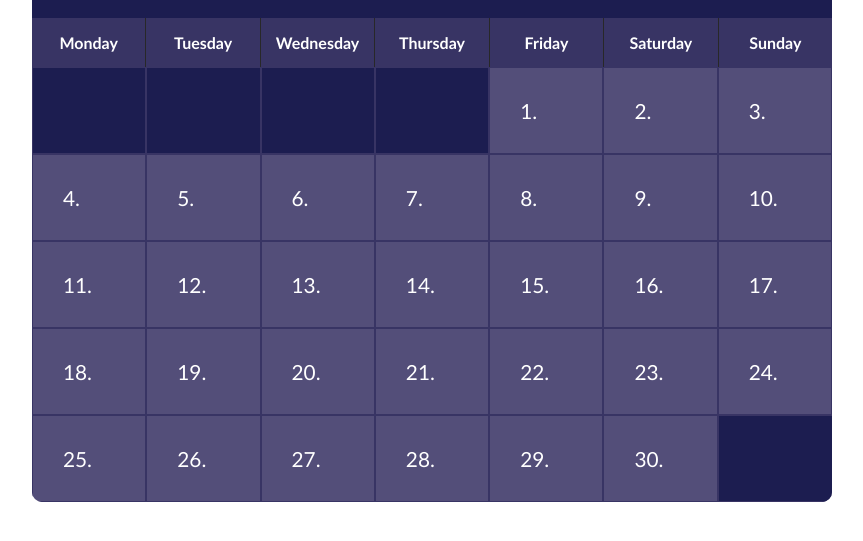
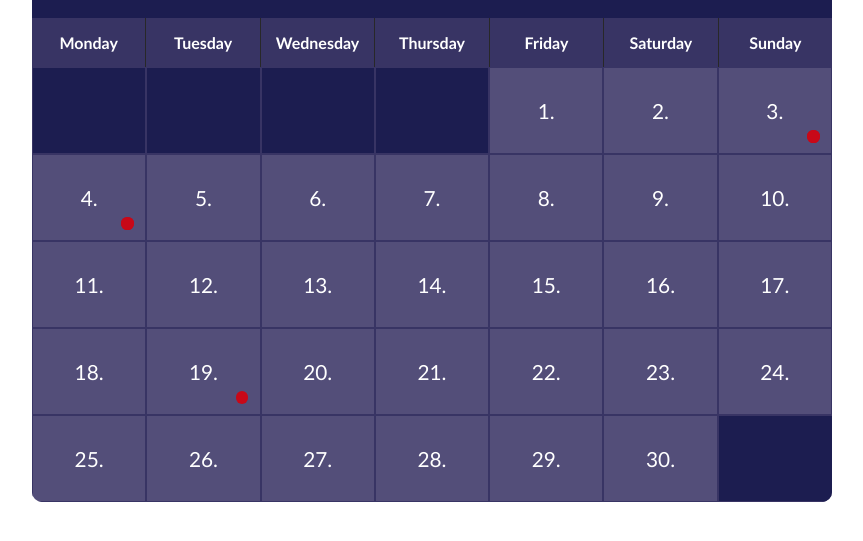
Before and after one commit to hp-offermann/Sportradar, a website: page public/html/index.html in a window 1280 px wide. Shown: the part 205-746 px from the top of the page, without its empty margins (208-1071 px from the left). Drawn offline with Linux system fonts and the light colour scheme; files whose address does not match are found by name.

Commit message:
marker appears on date with event, but amount of dots doesnt equal amounts of events --> important FIX!!

```diff
--- a/public/css/index.css
+++ b/public/css/index.css
@@ -102,14 +102,38 @@ body {
     border-right: none;
 }
 
+/*
 .flex-days div:hover {
     background-color: #c80818;
     color: white;
     font-weight: bold;
     border: none;
 }
+*/
 
 .no-date{
     background-color: #1c1d50;
     pointer-events: none;
 }
+
+.marker {
+    position: relative;
+    display: flex;
+    justify-content: center;
+    align-items: center;
+}
+
+.viewEntry {
+    padding: 0.4rem 0.4rem;
+    background-color: #c80818;
+    border: none;
+    border-radius: 50%;
+    cursor: pointer;
+    position: absolute;
+    bottom: 10px;
+    right: 10%;
+}
+
+.viewEntry:hover{
+    background-color: #00003c;
+}
--- a/public/html/index.html
+++ b/public/html/index.html
@@ -26,36 +26,36 @@
     </div>
     <div class="flex-days">
         <div class="no-date"></div> <div class="no-date"></div>  <div class="no-date"></div>  <div class="no-date"></div>
-        <div>1.</div>
-        <div>2.</div>
-        <div>3.</div>
-        <div>4.</div>
-        <div>5.</div>
-        <div>6.</div>
-        <div>7.</div>
-        <div>8.</div>
-        <div>9.</div>
-        <div>10.</div>
-        <div>11.</div>
-        <div>12.</div>
-        <div>13.</div>
-        <div>14.</div>
-        <div>15.</div>
-        <div>16.</div>
-        <div>17.</div>
-        <div>18.</div>
-        <div>19.</div>
-        <div>20.</div>
-        <div>21.</div>
-        <div>22.</div>
-        <div>23.</div>
-        <div>24.</div>
-        <div>25.</div>
-        <div>26.</div>
-        <div>27.</div>
-        <div>28.</div>
-        <div>29.</div>
-        <div>30.</div>
+        <div id="2024-11-01" class="marker">1.</div>
+        <div id="2024-11-02" class="marker">2.</div>
+        <div id="2024-11-03" class="marker">3.</div>
+        <div id="2024-11-04" class="marker">4.</div>
+        <div id="2024-11-05" class="marker">5.</div>
+        <div id="2024-11-06" class="marker">6.</div>
+        <div id="2024-11-07" class="marker">7.</div>
+        <div id="2024-11-08" class="marker">8.</div>
+        <div id="2024-11-09" class="marker">9.</div>
+        <div id="2024-11-10" class="marker">10.</div>
+        <div id="2024-11-11" class="marker">11.</div>
+        <div id="2024-11-12" class="marker">12.</div>
+        <div id="2024-11-13" class="marker">13.</div>
+        <div id="2024-11-14" class="marker">14.</div>
+        <div id="2024-11-15" class="marker">15.</div>
+        <div id="2024-11-16" class="marker">16.</div>
+        <div id="2024-11-17" class="marker">17.</div>
+        <div id="2024-11-18" class="marker">18.</div>
+        <div id="2024-11-19" class="marker">19.</div>
+        <div id="2024-11-20" class="marker">20.</div>
+        <div id="2024-11-21" class="marker">21.</div>
+        <div id="2024-11-22" class="marker">22.</div>
+        <div id="2024-11-23" class="marker">23.</div>
+        <div id="2024-11-24" class="marker">24.</div>
+        <div id="2024-11-25" class="marker">25.</div>
+        <div id="2024-11-26" class="marker">26.</div>
+        <div id="2024-11-27" class="marker">27.</div>
+        <div id="2024-11-28" class="marker">28.</div>
+        <div id="2024-11-29" class="marker">29.</div>
+        <div id="2024-11-30" class="marker">30.</div>
         <div class="no-date"></div>
     </div>
 </div>
--- a/public/js/main.js
+++ b/public/js/main.js
@@ -4,10 +4,29 @@ function fetchJSON () {
             throw new Error(`${r.status}`);
         }
         return r.json();
-    }).then((data) => console.log(data)).catch((error) => console.log("couldnt fetch data", error));
+    }) .then((data) => {
+        console.log(data);
+
+        const sportData = data.data;
+
+        sportData.forEach(event => {
+            const calendar = document.querySelectorAll(".marker");
+            const date = event.dateVenue;
+
+            calendar.forEach(day => {
+                if (day.id === date) {
+                    const button = document.createElement("entry-button");
+                    button.classList.add("viewEntry");
+
+                    day.appendChild(button);
+                }
+            });
+        });
+
+    }).catch((error) =>
+        console.log("could not fetch data", error));
 }
 fetchJSON();
-
 
 const EventPage = document.getElementById('btn_Event');
 
```
